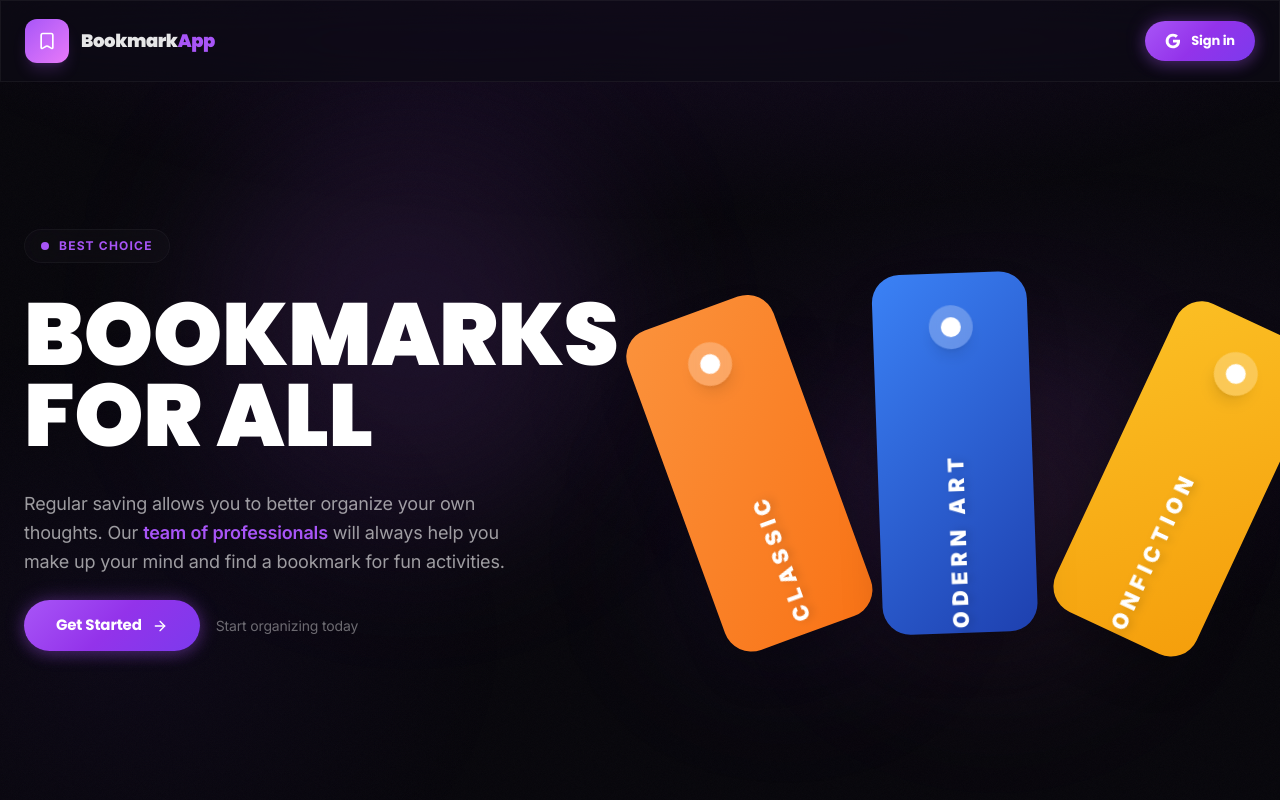
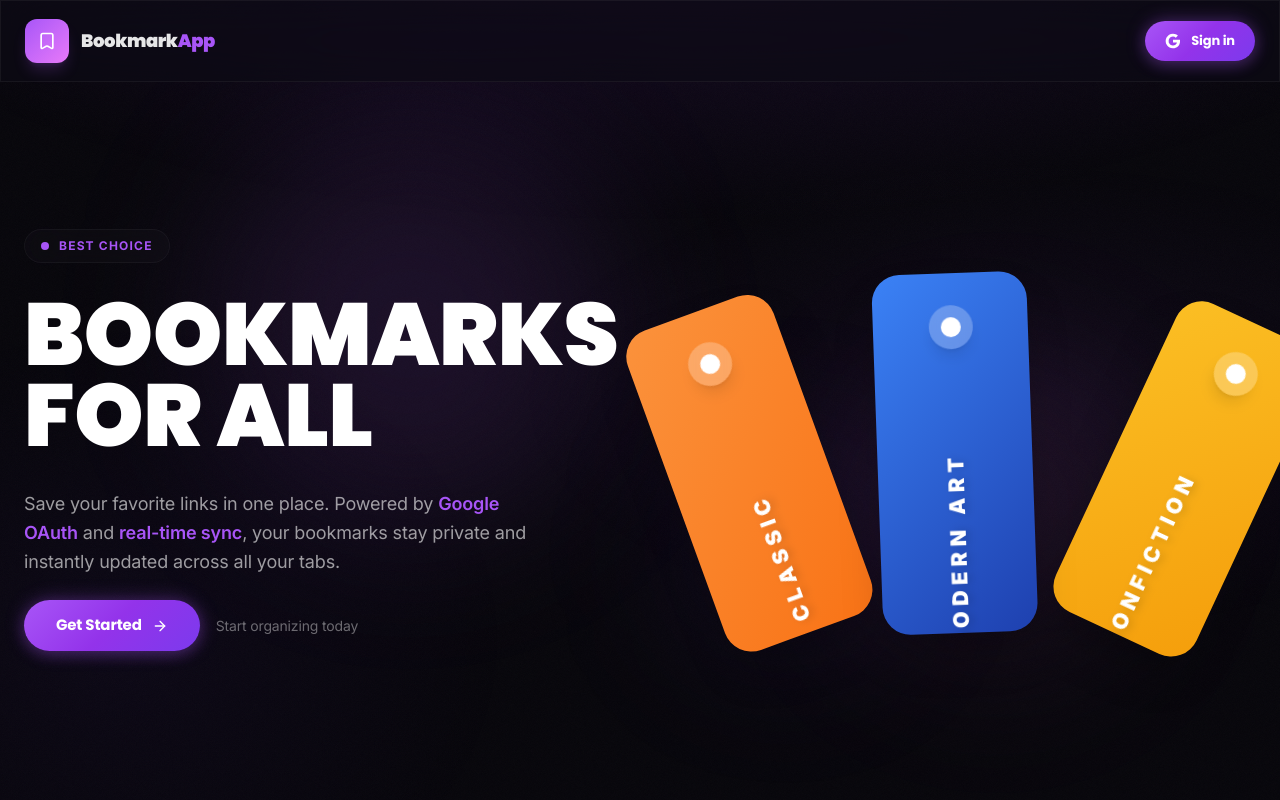
Before and after one commit to Bhagyaholkade/Smart_Bookmark_App, a Next.js app: page / in a window 1280 px wide. Shown: the top 800 px of the page. Built offline with nearby package versions, Linux system fonts and the light colour scheme; no server answers.

Commit message:
fix(landing): update description to highlight Google OAuth and real-time sync features

```diff
--- a/src/app/page.tsx
+++ b/src/app/page.tsx
@@ -112,7 +112,7 @@ function LandingPage() {
                 transition={{ delay: 0.4, duration: 0.8 }}
                 className="text-base md:text-lg text-white/60 max-w-lg mb-6 leading-relaxed"
               >
-                Regular saving allows you to better organize your own thoughts. Our <span className="text-primary font-semibold">team of professionals</span> will always help you make up your mind and find a bookmark for fun activities.
+                Save your favorite links in one place. Powered by <span className="text-primary font-semibold">Google OAuth</span> and <span className="text-primary font-semibold">real-time sync</span>, your bookmarks stay private and instantly updated across all your tabs.
               </motion.p>
 
               <motion.div
```
